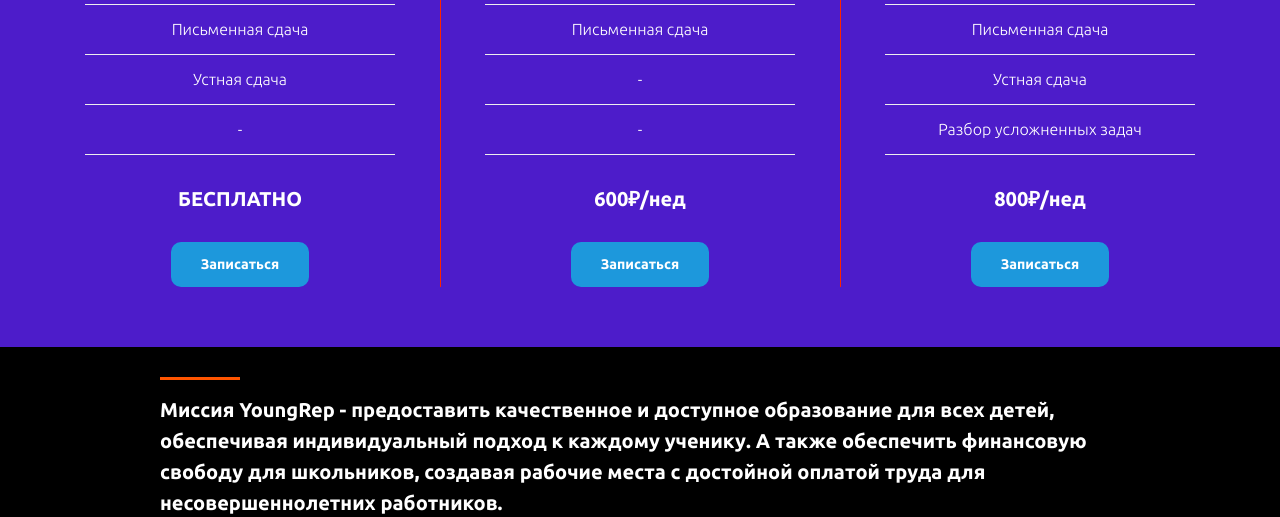
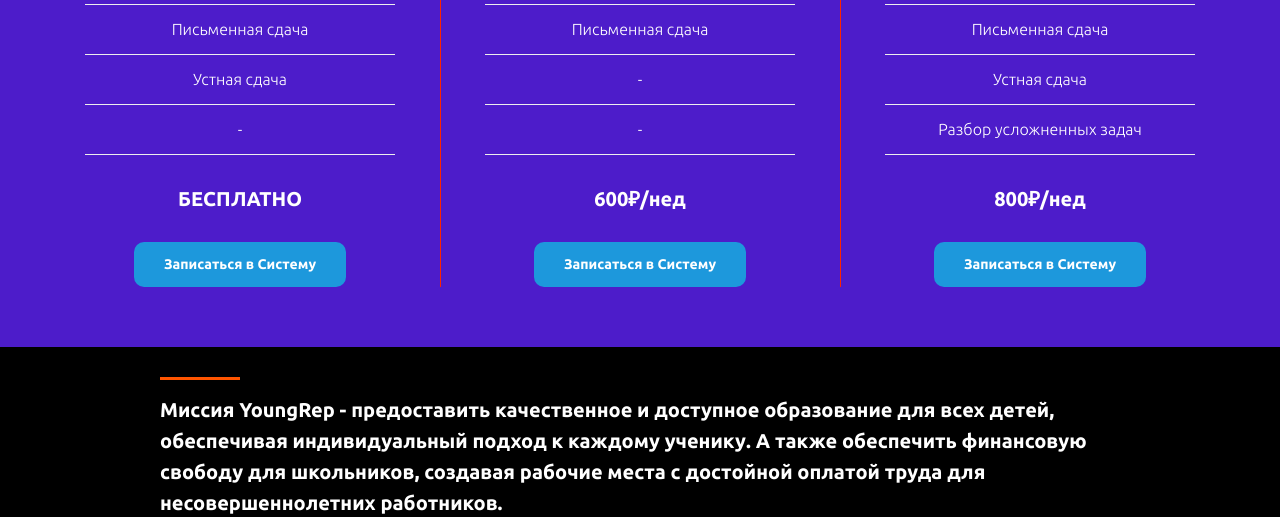
Before and after one commit to DaniilRoitenberg688/youngrep1, a Flask app: page /checking_system in a window 1280 px wide. Shown: the part 3431-3948 px from the top of the page. Run offline with Flask 3, Linux system fonts and the light colour scheme; some libraries are stand-ins or nearby versions.

Commit message:
text remarks

```diff
--- a/templates/checking_system.html
+++ b/templates/checking_system.html
@@ -1244,7 +1244,7 @@
                                 <div class="t-card__btn t-btn t-btn_sm"
                                      style="color:#ffffff;background-color:#1d98dc;border-radius:10px; -moz-border-radius:10px; -webkit-border-radius:10px;"
                                      data-buttonfieldset="li_button" data-lid="7264859863350">
-                                    Записаться
+                                    Записаться в Систему
                                 </div>
                             </a></div>
                     </div>
@@ -1278,7 +1278,7 @@
                                 <div class="t-card__btn t-btn t-btn_sm"
                                      style="color:#ffffff;background-color:#1d98dc;border-radius:10px; -moz-border-radius:10px; -webkit-border-radius:10px;"
                                      data-buttonfieldset="li_button" data-lid="7274859863351">
-                                    Записаться
+                                    Записаться в Систему
                                 </div>
                             </a></div>
                         <div class="t-divider t1068__line" style="background-color: #ff2300;"
@@ -1314,7 +1314,7 @@
                                 <div class="t-card__btn t-btn t-btn_sm"
                                      style="color:#ffffff;background-color:#1d98dc;border-radius:10px; -moz-border-radius:10px; -webkit-border-radius:10px;"
                                      data-buttonfieldset="li_button" data-lid="7274859863352">
-                                    Записаться
+                                    Записаться в Систему
                                 </div>
                             </a></div>
                         <div class="t-divider t1068__line" style="background-color: #ff2300;"
```
